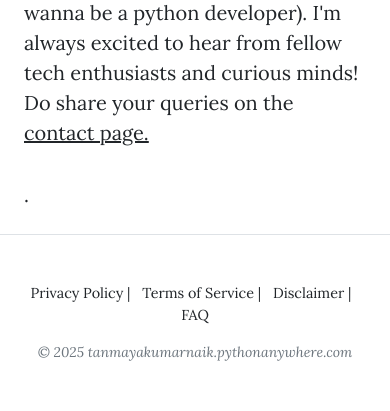
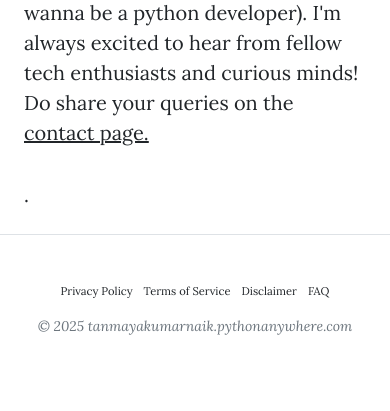
Before and after one commit to TanCannon/TechPost, a Flask app: template templates/about.html in a window 390 px wide. Shown: the part 2327-2738 px from the top of the page. After the commit the page ends 2662 px from the top, so only its background shows below. Run offline with Flask 3, Linux system fonts and the light colour scheme; the template is opened without the code that fills it, so the values that code supplies are empty; parts of the project's set-up code (start-up, migrations or seed data) failed here and were passed over; some libraries are stand-ins or nearby versions.

Commit message:
set global text to 80% size in mobile view

```diff
--- a/static/css/404.css
+++ b/static/css/404.css
@@ -85,7 +85,7 @@ body {
   color: var(--bs-body-color);
   text-align: var(--bs-body-text-align);
   background-color: var(--bs-body-bg);
-  -webkit-text-size-adjust: 100%;
+  -webkit-text-size-adjust: 80%;
   -webkit-tap-highlight-color: rgba(0, 0, 0, 0);
 }
 
@@ -590,6 +590,10 @@ button:not(:disabled),
   text-align: center !important;
 }
 
+.text-responsive {
+    font-size: clamp(0.7rem, 2vw, 1.2rem);
+}
+
 /* rtl:begin:remove */
 
 /* rtl:end:remove */
--- a/static/css/about.css
+++ b/static/css/about.css
@@ -85,7 +85,7 @@ body {
   color: var(--bs-body-color);
   text-align: var(--bs-body-text-align);
   background-color: var(--bs-body-bg);
-  -webkit-text-size-adjust: 100%;
+  -webkit-text-size-adjust: 80%;
   -webkit-tap-highlight-color: rgba(0, 0, 0, 0);
 }
 
@@ -589,8 +589,8 @@ button:not(:disabled),
 .text-center {
   text-align: center !important;
 }
-.text-responsive{
-  font-size: clamp(0.9rem, 2vw, 1.2rem)
+.text-responsive {
+    font-size: clamp(0.7rem, 2vw, 1.2rem);
 }
 /* rtl:begin:remove */
 
--- a/static/css/contact.css
+++ b/static/css/contact.css
@@ -85,7 +85,7 @@ body {
   color: var(--bs-body-color);
   text-align: var(--bs-body-text-align);
   background-color: var(--bs-body-bg);
-  -webkit-text-size-adjust: 100%;
+  -webkit-text-size-adjust: 80%;
   -webkit-tap-highlight-color: rgba(0, 0, 0, 0);
 }
 
@@ -913,6 +913,9 @@ textarea.form-control {
   text-transform: uppercase !important;
 }
 
+.text-responsive {
+    font-size: clamp(0.7rem, 2vw, 1.2rem);
+}
 /* rtl:begin:remove */
 
 /* rtl:end:remove */
--- a/static/css/edit.css
+++ b/static/css/edit.css
@@ -85,7 +85,7 @@ body {
   color: var(--bs-body-color);
   text-align: var(--bs-body-text-align);
   background-color: var(--bs-body-bg);
-  -webkit-text-size-adjust: 100%;
+  -webkit-text-size-adjust: 80%;
   -webkit-tap-highlight-color: rgba(0, 0, 0, 0);
 }
 
--- a/static/css/generateZip.css
+++ b/static/css/generateZip.css
@@ -85,7 +85,7 @@ body {
   color: var(--bs-body-color);
   text-align: var(--bs-body-text-align);
   background-color: var(--bs-body-bg);
-  -webkit-text-size-adjust: 100%;
+  -webkit-text-size-adjust: 80%;
   -webkit-tap-highlight-color: rgba(0, 0, 0, 0);
 }
 
@@ -729,7 +729,9 @@ progress {
 .text-center {
   text-align: center !important;
 }
-
+.text-responsive {
+    font-size: clamp(0.7rem, 2vw, 1.2rem);
+}
 /* rtl:begin:remove */
 
 /* rtl:end:remove */
--- a/static/css/post.css
+++ b/static/css/post.css
@@ -85,7 +85,7 @@ body {
   color: var(--bs-body-color);
   text-align: var(--bs-body-text-align);
   background-color: var(--bs-body-bg);
-  -webkit-text-size-adjust: 100%;
+  -webkit-text-size-adjust: 80%;
   -webkit-tap-highlight-color: rgba(0, 0, 0, 0);
 }
 
@@ -729,6 +729,9 @@ progress {
 .text-center {
   text-align: center !important;
 }
+.text-responsive {
+    font-size: clamp(0.7rem, 2vw, 1.2rem);
+}
 
 /* rtl:begin:remove */
 
--- a/templates/layout.html
+++ b/templates/layout.html
@@ -180,13 +180,13 @@
                     </ul>-->
                     <ul class="list-inline text-center text-responsive">
                         <li class="list-inline-item">
-                            <a href="/privacy" target="_blank" rel="noopener noreferrer" aria-label="Privacy Policy">Privacy Policy</a> |
+                            <a href="/privacy" target="_blank" rel="noopener noreferrer" aria-label="Privacy Policy">Privacy Policy</a>
                         </li>
                         <li class="list-inline-item text-responsive">
-                            <a href="/terms" target="_blank" rel="noopener noreferrer" aria-label="Terms of Service">Terms of Service</a> |
+                            <a href="/terms" target="_blank" rel="noopener noreferrer" aria-label="Terms of Service">Terms of Service</a>
                         </li>
                         <li class="list-inline-item text-responsive">
-                            <a href="/disclaimer" target="_blank" rel="noopener noreferrer" aria-label="Disclaimer">Disclaimer</a> |
+                            <a href="/disclaimer" target="_blank" rel="noopener noreferrer" aria-label="Disclaimer">Disclaimer</a>
                         </li>
                         <li class="list-inline-item text-responsive">
                             <a href="/faq" target="_blank" rel="noopener noreferrer" aria-label="FAQ">FAQ</a>
```
Also changed, not shown: static/css/index.css (+6 -1 lines).
